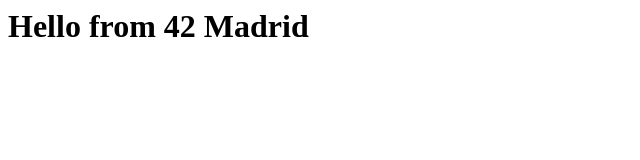
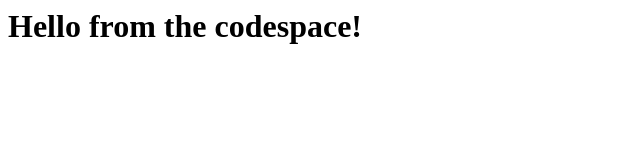
Before and after one commit to Icanthelpyet/skills-code-with-codespaces, a plain HTML site: page index.html in a window 1280 px wide. Shown: the whole page, without its empty margins (0-640 px from the left). Drawn offline with Linux system fonts and the light colour scheme.

Commit message:
Adding hello from de codespace

```diff
--- a/index.html
+++ b/index.html
@@ -1,3 +1,3 @@
 <html>
-  <h1>Hello from 42 Madrid</h1>
+  <h1>Hello from the codespace!</h1>
 </html>
```
